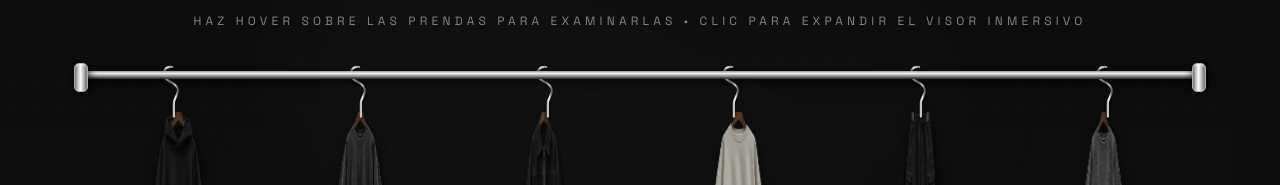
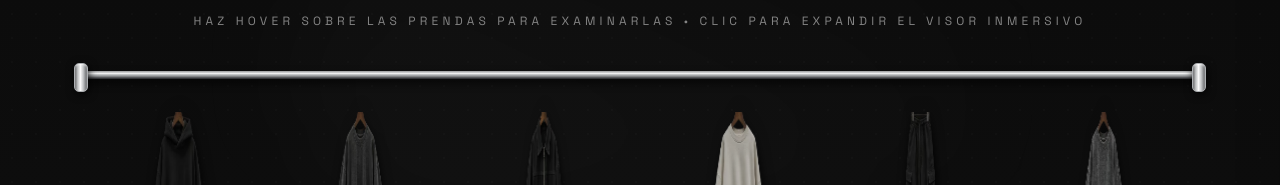
Before and after one commit to Ihan243/OBSRV-, a React (Vite) app: page / in a window 1280 px wide. Shown: the part 214-399 px from the top of the page. Built offline with nearby package versions, Linux system fonts and the light colour scheme; the HTML template or start-up script is replaced by a standard one.

Commit message:
Fix hanging garments by using native hook and stable wooden pivot

```diff
--- a/src/components/HeroRack.jsx
+++ b/src/components/HeroRack.jsx
@@ -66,24 +66,8 @@ export const HeroRack = ({ onSelectProduct }) => {
                   onBlur={() => setHoveredIndex((current) => current === index ? null : current)}
                   onClick={() => onSelectProduct(index)}
                 >
-                  {/* Metal hook remains anchored to the rail while the garment rotates. */}
-                  <span className="obsrv-motion-hook" aria-hidden="true">
-                    <svg viewBox="0 0 100 95" xmlns="http://www.w3.org/2000/svg">
-                      <defs>
-                        <linearGradient id={'obsrv-chrome-hook-' + prod.id} x1="0%" y1="0%" x2="100%" y2="0%">
-                          <stop offset="0%" stopColor="#3b3e41" />
-                          <stop offset="23%" stopColor="#eee" />
-                          <stop offset="55%" stopColor="#8a8c8f" />
-                          <stop offset="80%" stopColor="#f5f5f5" />
-                          <stop offset="100%" stopColor="#45484b" />
-                        </linearGradient>
-                      </defs>
-                      <path d="M49 10 C40 9 37 15 38 21 C39 27 51 28 55 35 C60 42 51 48 51 55 L51 72"
-                        fill="none" stroke={'url(#obsrv-chrome-hook-' + prod.id + ')'}
-                        strokeWidth="2.65" strokeLinecap="round" strokeLinejoin="round" />
-                    </svg>
-                  </span>
-
+                  {/* One physical hanger per mockup; the original photographic hook
+                      and wooden shoulders stay attached throughout hover. */}
                   <span className="obsrv-motion-swing" aria-hidden="true">
                     {!hasPhotoHanger && (
                       <span className="obsrv-motion-hanger">
```
